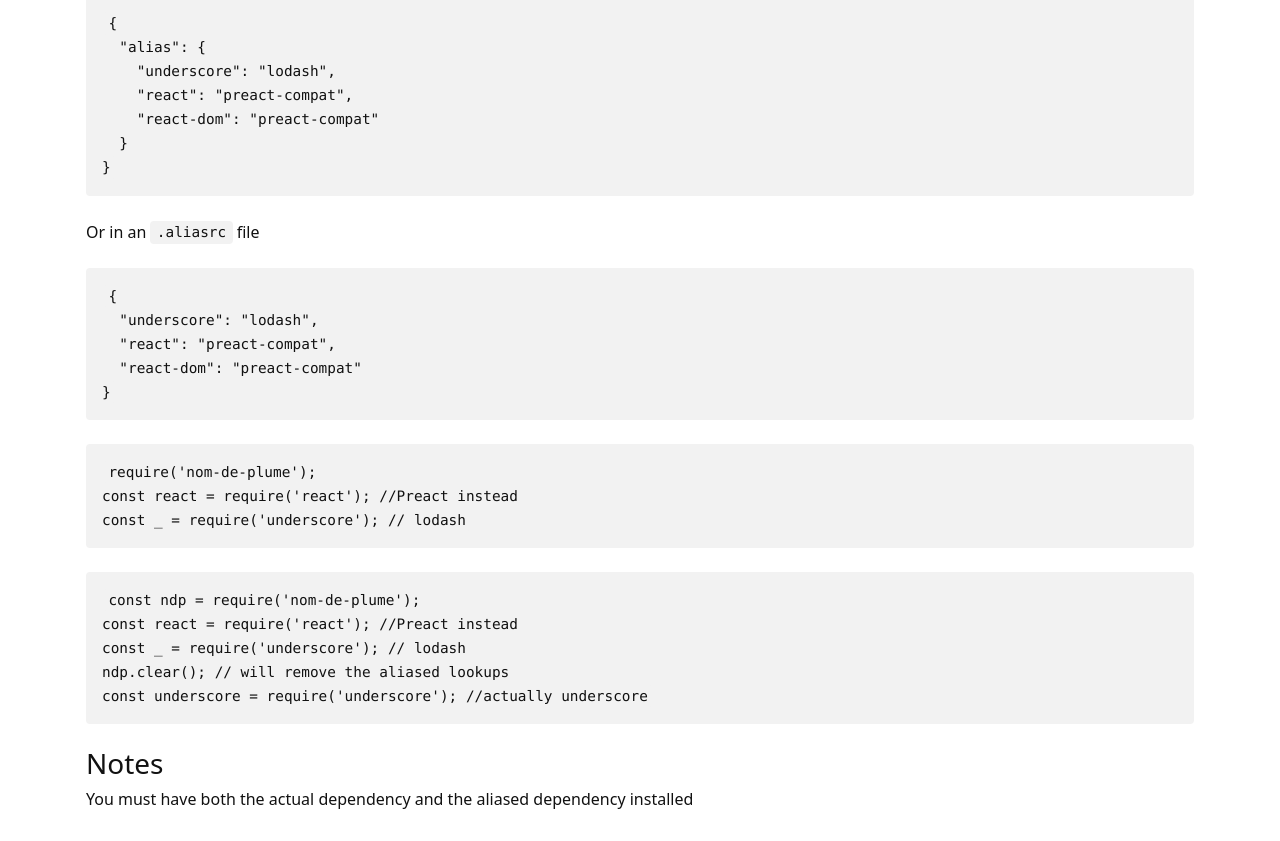
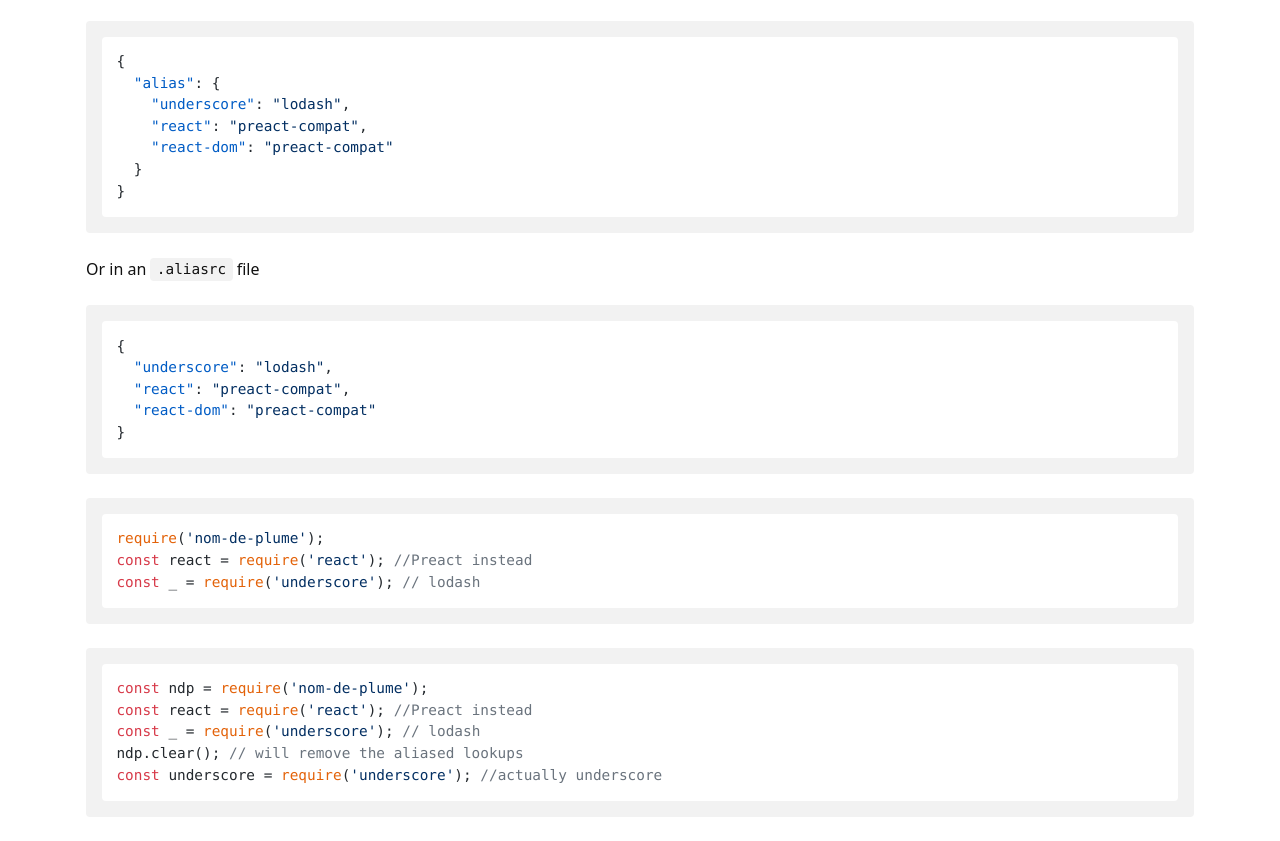
Before and after one commit to Kevnz/nom-de-plume, a plain HTML site: page index.html in a window 1280 px wide. Shown: the part 612-1453 px from the top of the page. Drawn offline with nearby package versions, Linux system fonts and the light colour scheme.

Commit message:
Publisher generated commit [ci skip]

```diff
--- /dev/null
+++ b/extend.css
@@ -0,0 +1,7 @@
+.container {
+  margin-top: 1rem;
+}
+
+body {
+  border-top: 0.6rem solid #1f8dd6;
+}
--- a/index.html
+++ b/index.html
@@ -2,10 +2,26 @@
 <html lang="en">
 
 <head>
-  <title>nom-de-plume</title>
+  <title>Nom-De-Plume - Node module that allows aliasing of module names - Kevin Isom</title>
   <link rel="stylesheet" type="text/css" href="styles.css" />
-  <meta name="description" content="Allows aliasing of module names" />
+  <link rel="stylesheet" type="text/css" href="extend.css" />
+  <meta name="description" content="Nom-De-Plume - Node module that allows aliasing of module names" />
   <meta http-equiv="Content-Type" content="text/html; charset=utf-8" />
+  <link rel="stylesheet" type="text/css" href="https://cdnjs.cloudflare.com/ajax/libs/highlight.js/9.14.2/styles/github.min.css" />
+
+  <meta name="viewport" content="width=device-width, initial-scale=1">
+  <meta property="og:title" content="Nom-De-Plume - Node module that allows aliasing of module names" />
+  <meta property="og:type" content="website" />
+  <meta property="og:description" content="Nom-De-Plume - Node module that allows aliasing of module names" />
+  <meta property="og:url" content="https://kevinisom.info/npm-de-plum" />
+  <meta property="og:image" content="https://avatars3.githubusercontent.com/u/62547?s=400&amp;v=4" />
+
+  <meta name="twitter:card" content="summary" />
+  <meta name="twitter:site" content="@kev_nz" />
+  <meta name="twitter:title" content="Nom-De-Plume - Node module that allows aliasing of module names" />
+  <meta name="twitter:description" content="Nom-De-Plume - Node module that allows aliasing of module names" />
+  <meta name="twitter:image" content="https://avatars3.githubusercontent.com/u/62547?s=400&amp;v=4" />
+
 </head>
 
 <body>
@@ -17,30 +33,39 @@
 <p><code>npm install nom-de-plume --save</code></p>
 <h2 id="usage">Usage</h2>
 <p>In your <code>package.json</code> file</p>
-<pre><code class="json language-json">{
-  "alias": {
-    "underscore": "lodash",
-    "react": "preact-compat",
-    "react-dom": "preact-compat"
+<pre><code class="hljs json language-json">{
+  <span class="hljs-attr">"alias"</span>: {
+    <span class="hljs-attr">"underscore"</span>: <span class="hljs-string">"lodash"</span>,
+    <span class="hljs-attr">"react"</span>: <span class="hljs-string">"preact-compat"</span>,
+    <span class="hljs-attr">"react-dom"</span>: <span class="hljs-string">"preact-compat"</span>
   }
 }</code></pre>
 <p>Or in an <code>.aliasrc</code> file</p>
-<pre><code class="json language-json">{
-  "underscore": "lodash",
-  "react": "preact-compat",
-  "react-dom": "preact-compat"
+<pre><code class="hljs json language-json">{
+  <span class="hljs-attr">"underscore"</span>: <span class="hljs-string">"lodash"</span>,
+  <span class="hljs-attr">"react"</span>: <span class="hljs-string">"preact-compat"</span>,
+  <span class="hljs-attr">"react-dom"</span>: <span class="hljs-string">"preact-compat"</span>
 }</code></pre>
-<pre><code class="javascript language-javascript">require('nom-de-plume');
-const react = require('react'); //Preact instead
-const _ = require('underscore'); // lodash</code></pre>
-<pre><code class="javascript language-javascript">const ndp = require('nom-de-plume');
-const react = require('react'); //Preact instead
-const _ = require('underscore'); // lodash
-ndp.clear(); // will remove the aliased lookups
-const underscore = require('underscore'); //actually underscore</code></pre>
-<h3 id="notes">Notes</h3>
-<p>You must have both the actual dependency and the aliased dependency installed</p>
+<pre><code class="hljs javascript language-javascript"><span class="hljs-built_in">require</span>(<span class="hljs-string">'nom-de-plume'</span>);
+<span class="hljs-keyword">const</span> react = <span class="hljs-built_in">require</span>(<span class="hljs-string">'react'</span>); <span class="hljs-comment">//Preact instead</span>
+<span class="hljs-keyword">const</span> _ = <span class="hljs-built_in">require</span>(<span class="hljs-string">'underscore'</span>); <span class="hljs-comment">// lodash</span></code></pre>
+<pre><code class="hljs javascript language-javascript"><span class="hljs-keyword">const</span> ndp = <span class="hljs-built_in">require</span>(<span class="hljs-string">'nom-de-plume'</span>);
+<span class="hljs-keyword">const</span> react = <span class="hljs-built_in">require</span>(<span class="hljs-string">'react'</span>); <span class="hljs-comment">//Preact instead</span>
+<span class="hljs-keyword">const</span> _ = <span class="hljs-built_in">require</span>(<span class="hljs-string">'underscore'</span>); <span class="hljs-comment">// lodash</span>
+ndp.clear(); <span class="hljs-comment">// will remove the aliased lookups</span>
+<span class="hljs-keyword">const</span> underscore = <span class="hljs-built_in">require</span>(<span class="hljs-string">'underscore'</span>); <span class="hljs-comment">//actually underscore</span></code></pre>
   </div>
+<a href="https://www.github.com/Kevnz/nom-de-plume" class="github-corner" aria-label="Open GitHub project"><svg
+  width="80" height="80" viewBox="0 0 250 250"
+  style="position: absolute; top: 0px; fill: rgb(255, 255, 255); right: 0px;">
+  <path class="octo-banner" d="M0 0l115 115h15l12 27 108 108V0z" fill="#151513"></path>
+  <path class="octo-arm" d="M128 109c-15-9-9-19-9-19 3-7 2-11 2-11-1-7 3-2 3-2 4 5 2 11 2 11-3 10 5 15 9 16"
+    style="transform-origin: 130px 106px 0px;"></path>
+  <path class="octo-body"
+    d="M115 115s4 2 5 0l14-14c3-2 6-3 8-3-8-11-15-24 2-41 5-5 10-7 16-7 1-2 3-7 12-11 0 0 5 3 7 16 4 2 8 5 12 9s7 8 9 12c14 3 17 7 17 7-4 8-9 11-11 11 0 6-2 11-7 16-16 16-30 10-41 2 0 3-1 7-5 11l-12 11c-1 1 1 5 1 5z">
+  </path>
+</svg>
+</a>
 <script async src="https://www.googletagmanager.com/gtag/js?id=UA-64038939-2"></script>
 <script>
   window.dataLayer = window.dataLayer || [];
```
